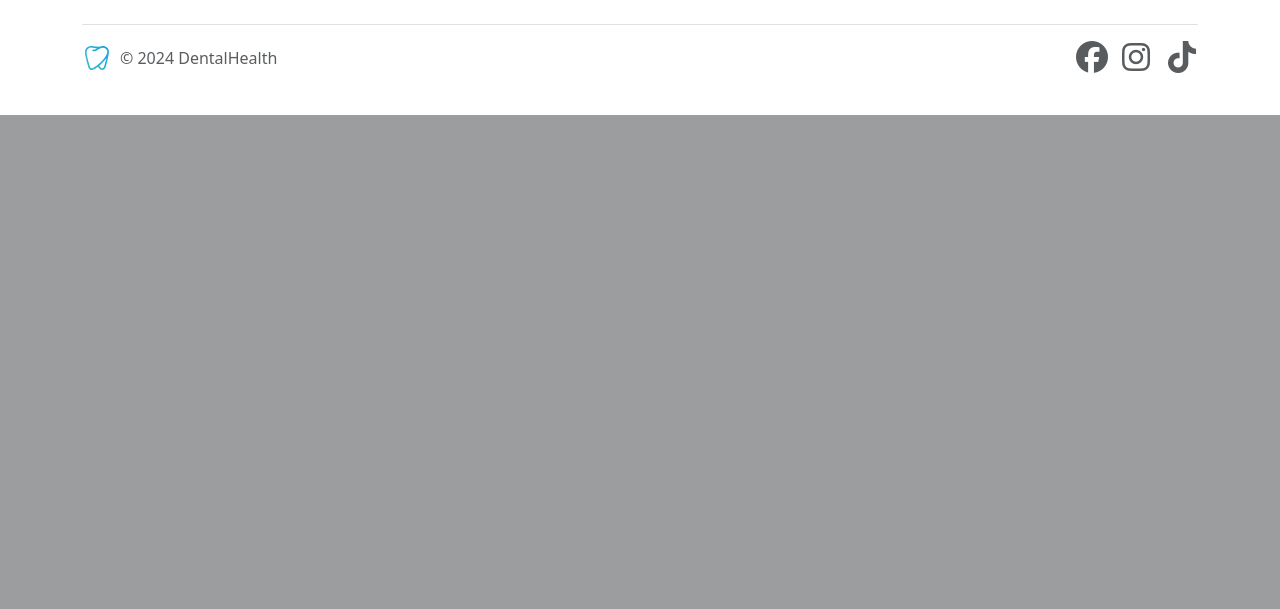
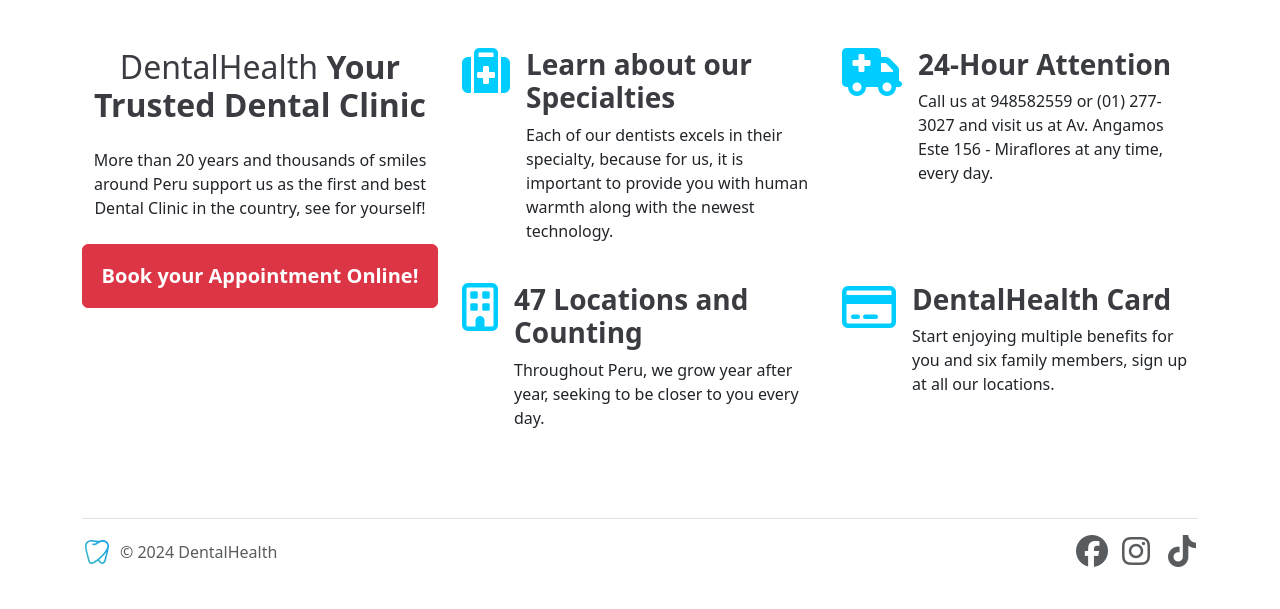
Before and after one commit to aaronmasm/dentalhealth, a Django app: page / in a window 1280 px wide. Shown: the part 1108-1717 px from the top of the page. Before the commit the page ends 1223 px from the top, so only its background shows below. Run offline with Django 5.2, Linux system fonts and the light colour scheme; some libraries are stand-ins or nearby versions.

Commit message:
Placement of relevant information (specialties, attention, locations, membership) on the home page with a button for online appointments. - End of day

```diff
--- a/pages/templates/pages/home.html
+++ b/pages/templates/pages/home.html
@@ -16,14 +16,14 @@
                 <img src="{% static 'pages/img/carousel/close-up-dentist.jpg' %}" class="d-block w-100" alt="...">
                 <div class="carousel-caption d-none d-md-block">
                     <h5 class="fw-bold">Your smile is our motivation</h5>
-                    <p class="fw-medium">More than 20 years and thousands of smiles around Peru support us as the first and best Dental
-                        Clinic in the country, see for yourself!</p>
+                    <p class="fw-medium">More than 20 years and thousands of smiles around Peru support us as the first
+                        and best Dental Clinic in the country, see for yourself!</p>
                 </div>
             </div>
             <div class="carousel-item">
                 <img src="{% static 'pages/img/carousel/dentist-standing.jpg' %}" class="d-block w-100" alt="...">
                 <div class="carousel-caption d-none d-md-block">
-                    <h5 class="fw-bold">The best professionalsl</h5>
+                    <h5 class="fw-bold">The best professionals</h5>
                     <p class="fw-medium">We have the best dentists in the city.</p>
                 </div>
             </div>
@@ -46,4 +46,85 @@
             <span class="visually-hidden">Next</span>
         </button>
     </div>
+
+    <div class="container pt-5 pb-4">
+        <div class="row justify-content-center">
+            <div class="col-lg-4 col-md-8 col-sm-12 mb-4">
+                <div class="d-flex flex-column align-items-center text-center justify-content-start">
+                    <h2 class="subtitles fw-normal mb-4">
+                        DentalHealth <span class="fw-bold">Your Trusted Dental Clinic</span>
+                    </h2>
+                    <p class="text-justify mb-4">More than 20 years and thousands of smiles around Peru support us as
+                        the first and best Dental Clinic in the country, see for yourself!</p>
+                    <div class="w-100 w-md-75 w-lg-50 mx-auto">
+                        <button type="button" class="btn btn-danger w-100 py-3">
+                            <a class="text-white fw-bold fs-5 text-decoration-none" href="#">
+                                Book your Appointment Online!
+                            </a>
+                        </button>
+                    </div>
+                </div>
+            </div>
+            <div class="col-lg-8 col-md-10 col-sm-12 mt-4 mt-lg-0">
+                <div class="row">
+                    <div class="col-lg-6 col-md-6 col-sm-12 mb-4">
+                        <div class="d-flex align-items-start">
+                            <i class="fa fa-medkit fa-3x me-3 schedule-title-color-font"></i>
+                            <div>
+                                <h3>
+                                    <a class="text-decoration-none subtitles fw-bold mb-4"
+                                       href="https://www.multident.pe/site/servicios/especialidades/">
+                                        Learn about our Specialties
+                                    </a>
+                                </h3>
+                                <p>Each of our dentists excels in their specialty, because for us, it is important to
+                                    provide you with human warmth along with the newest technology.</p>
+                            </div>
+                        </div>
+                    </div>
+                    <div class="col-lg-6 col-md-6 col-sm-12 mb-4">
+                        <div class="d-flex align-items-start">
+                            <i class="fa fa-ambulance fa-3x me-3 schedule-title-color-font"></i>
+                            <div>
+                                <h3>
+                                    <a class="text-decoration-none subtitles fw-bold mb-4"
+                                       href="https://www.multident.pe/site/servicios/emergencias/">
+                                        24-Hour Attention
+                                    </a>
+                                </h3>
+                                <p>Call us at 948582559 or (01) 277-3027 and visit us at Av. Angamos Este 156 -
+                                    Miraflores at any time, every day.</p>
+                            </div>
+                        </div>
+                    </div>
+                    <div class="col-lg-6 col-md-6 col-sm-12 mb-4">
+                        <div class="d-flex align-items-start">
+                            <i class="fa fa-building-o fa-3x me-3 schedule-title-color-font"></i>
+                            <div>
+                                <h3>
+                                    <a class="text-decoration-none subtitles fw-bold mb-4"
+                                       href="https://www.multident.pe/site/sedes/">47 Locations and Counting</a>
+                                </h3>
+                                <p>Throughout Peru, we grow year after year, seeking to be closer to you every day.</p>
+                            </div>
+                        </div>
+                    </div>
+                    <div class="col-lg-6 col-md-6 col-sm-12 mb-4">
+                        <div class="d-flex align-items-start">
+                            <i class="fa fa-credit-card fa-3x me-3 schedule-title-color-font"></i>
+                            <div>
+                                <h3>
+                                    <a class="text-decoration-none subtitles fw-bold mb-4"
+                                       href="https://www.multident.pe/site/servicios/multident-card/">DentalHealth
+                                        Card</a>
+                                </h3>
+                                <p>Start enjoying multiple benefits for you and six family members, sign up at all our
+                                    locations.</p>
+                            </div>
+                        </div>
+                    </div>
+                </div>
+            </div>
+        </div>
+    </div>
 {% endblock %}
--- a/static/css/base.css
+++ b/static/css/base.css
@@ -31,7 +31,7 @@
     font-size: 15px;
 }
 
-.schedule-title {
+.schedule-title-color-font {
     color: var(--health-color-font);
 }
 
@@ -54,3 +54,8 @@
     width: 30px;
     height: 24px;
 }
+
+/* Main Styles */
+.subtitles {
+    color: #3a3c41;
+}
--- a/templates/base.html
+++ b/templates/base.html
@@ -20,15 +20,15 @@
     <div class="container">
         <div class="row">
             <div class="col-lg-12 col-md-12 text-center text-lg-end schedule text-muted">
-                <span class="schedule-title">Schedule:</span> Monday to Friday -
+                <span class="schedule-title-color-font">Schedule:</span> Monday to Friday -
                 9:00 a.m. to 7:00 p.m. / Saturday - 9:00 a.m. to 1:00 p.m
             </div>
         </div>
     </div>
 </div>
-<nav class="navbar navbar-expand-lg bg-body-tertiary px-5 py-4">
+<nav class="navbar navbar-expand-lg bg-body-tertiary px-5 py-4 sticky-top">
     <div class="container-fluid">
-        <a class="navbar-brand d-flex align-items-center" href="#">
+        <a class="navbar-brand d-flex align-items-center me-1" href="#">
             <img src="{% static 'img/tooth.svg' %}" alt="DentalHealth"
                  class="d-inline-block align-middle dental-isotype">
             <span class="dental-text-color pt-1">Dental</span>
```
